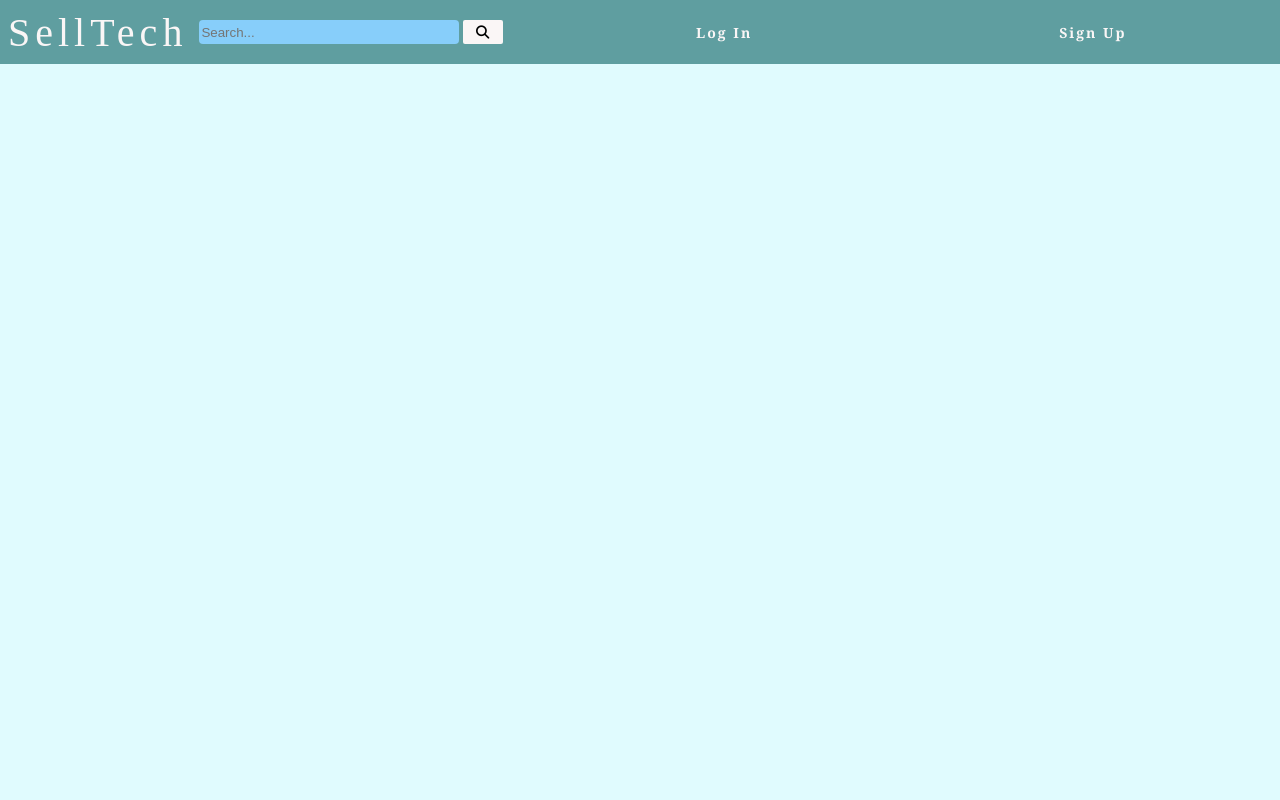
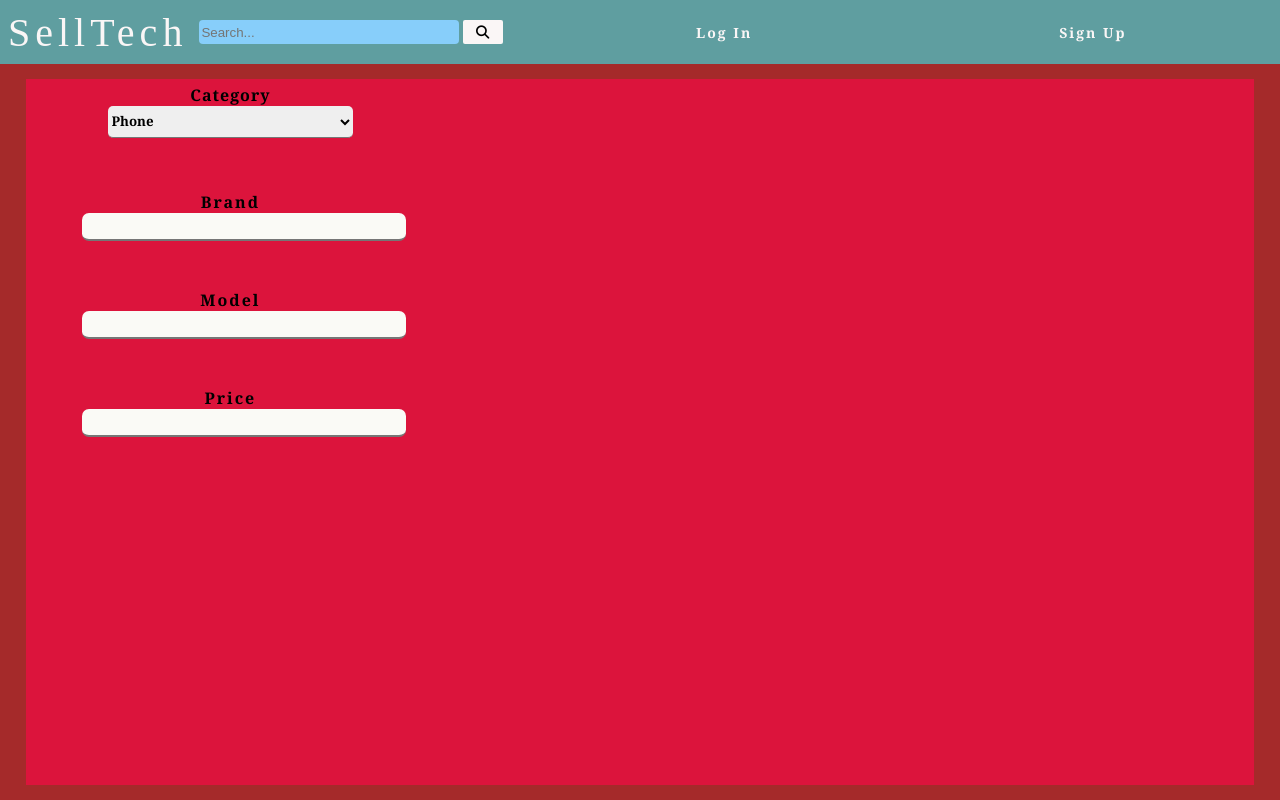
Before and after one commit to AndrHary/sell-tech, a React (Create React App) app: page /items/create-item in a window 1280 px wide. Built offline with nearby package versions, Linux system fonts and the light colour scheme; the HTML template or start-up script is replaced by a standard one; a web font is replaced by a local one.

Commit message:
Added create item page

```diff
--- a/src/App.js
+++ b/src/App.js
@@ -31,9 +31,10 @@ function App(){
         <Route path="/" exact component={WelcomeComponent}></Route>
         <Route path="/users/login" component={() => <LoginForm onLogin={onLogin}/>}></Route>
         <Route path="/users/register" component={() => <RegisterComponent onRegister={onLogin} />}></Route>
-        <Route path="/items/offers" component={() => <AllItems />}></Route>
+        <Route path="/items/newest-items" component={() => <AllItems />}></Route>
         <Route path="/items/create-item" component={() => <CreateItem />}></Route>
         <Route path="/users/my-profile/:username" component={() => <MyProfileComponent user={userLog.user} />}></Route>
+        <Route path="/items/create-item" component={() => <CreateItem />}></Route>
       </main>
     </div>
   );
--- a/src/components/CreateItem/CreateItem.js
+++ b/src/components/CreateItem/CreateItem.js
@@ -1,6 +1,21 @@
+import InputComponent from '../RegisterComponent/InputComponent'
+import SelectInputComponent from './SelectInputComponent'
+import './create-item-style.css'
 function CreateItem()  {
     return (
-        <h1>I am Here</h1>
+        <section id="create-item">
+           <div className="create-container">
+               <div className="create-one-side">
+                   <SelectInputComponent name="category" text="Category" options={['Phone', 'Computer', 'Accessory', 'Parts', 'Service']}/>
+                   <InputComponent  name="brand" type="text" text="Brand"/>
+                   <InputComponent name="model" type="model" text="Model"/>
+                   <InputComponent name="price" type="number" text="Price"/>
+
+               </div>
+               <div className="create-one-side"></div>
+               <div className="create-one-side"></div>
+           </div>
+        </section>
     )
 }
 export default CreateItem
--- /dev/null
+++ b/src/components/CreateItem/SelectInputComponent.js
@@ -0,0 +1,11 @@
+function SelectInputComponent({name, options, text}) {
+    return (
+        <div className="select-container">
+            <label htmlFor={name}>{text}</label>
+            <select name={name} className="select-menu">
+                {options.map(x => <option value={x}>{x}</option>)}
+            </select>
+        </div>
+    )
+}
+export default SelectInputComponent
--- /dev/null
+++ b/src/components/CreateItem/create-item-style.css
@@ -0,0 +1,43 @@
+#create-item {
+    position: absolute;
+    width: 100%;
+    top: 4rem;
+    background-color: brown;
+    height: calc(100% - 4rem);
+    display: flex;
+    align-items: center;
+    justify-content: center;
+}
+.create-container {
+    width: 96%;
+    height: 96%;
+    background-color: cornflowerblue;
+    display: flex;
+}
+.create-one-side {
+    height: 100%;
+    width: calc(100% / 3);
+}
+.create-container:first-child {
+    background-color: crimson;
+}
+.select-container{
+    display: flex;
+    flex-direction: column;
+    align-items: center;
+    justify-content: center;
+    font-size: 16px;
+    font-family: 'Noto Serif', serif;
+    width: 100%;
+    height: 4rem;
+    letter-spacing: 1px;
+}
+.select-container select {
+    width: 60%;
+    height: 2rem;
+    font-family: 'Noto Serif', serif;
+    border-top: none;
+    border-right: none;
+    border-left: none;
+    border-radius: 5px;
+}
--- a/src/components/Header/UserHeaderComponent.js
+++ b/src/components/Header/UserHeaderComponent.js
@@ -6,10 +6,10 @@ let UserHeaderComponent = ({username}) => {
                 <NavLink activeStyle={{ color: "#5f9ea0", backgroundColor: "#FAF6F6" }} to="/items/create-item">Sell</NavLink>
             </li>
             <li>
-                <NavLink activeStyle={{ color: "#5f9ea0", backgroundColor: "#FAF6F6" }} to="/users/my-profile/:username">{username}</NavLink>
+                <NavLink activeStyle={{ color: "#5f9ea0", backgroundColor: "#FAF6F6" }} to={`/users/my-profile/${username}`}>{username}</NavLink>
             </li>
             <li>
-                <NavLink activeStyle={{ color: "#5f9ea0", backgroundColor: "#FAF6F6" }} to="/items/offers">Offers</NavLink>
+                <NavLink activeStyle={{ color: "#5f9ea0", backgroundColor: "#FAF6F6" }} to="/items/newest-items">Offers</NavLink>
             </li>
             <li>
                 <NavLink activeStyle={{ color: "#5f9ea0", backgroundColor: "#FAF6F6" }} to="/users/items/:username/favorite"><i className="fas fa-heart"></i></NavLink>
--- a/src/components/RegisterComponent/InputComponent.js
+++ b/src/components/RegisterComponent/InputComponent.js
@@ -1,9 +1,9 @@
-function InputComponent({name, text, type}) {
+function InputComponent({name, text, type, placeHolder}) {
     return (
         <p className="field-register">
             <label htmlFor={name}>{text}</label>
             <span className="input-register">
-                <input type={type} name={name} id={name} />
+                <input type={type} name={name} id={name} placeholder={placeHolder}/>
             </span>
         </p>
     )
--- a/src/components/RegisterComponent/RegisterComponent.js
+++ b/src/components/RegisterComponent/RegisterComponent.js
@@ -60,13 +60,13 @@ function RegisterComponent({ onRegister }) {
                 <fieldset>
                     <h2>Sign Up</h2>
                     <div className="input-wraper">
-                        <div className="left-side">
-                            <InputComponent name="username" text="Username" type="text" />
-                            <InputComponent name="email" text="Email" type="text" />
+                        <div className="register-one-side">
+                            <InputComponent name="username" text="Username" type="text" placeHolder="ex. Jonny56"/>
+                            <InputComponent name="email" text="Email" type="text" placeHolder="ex. Jonny56@gmail.com"/>
                             <InputComponent name="password" text="Password" type="password" />
                             <InputComponent name="repeat-password" text="Repeat Password" type="password" />
                         </div>
-                        <div className="right-side">
+                        <div className="register-one-side">
                             <p className="field-register profile-picture-container">
                                 <div className="picture-container">
                                     {shownImage && <img src={shownImage} className="selected-photo" alt="Selected" />}
@@ -80,6 +80,12 @@ function RegisterComponent({ onRegister }) {
                             </p>
                             <InputComponent name="phone-number" text="Phone Number" type="number" />
                         </div>
+                        <div className="register-one-side">
+                            <InputComponent name="country" text="Coutry" type="text" placeHolder="ex. Bulgaria"/>
+                            <InputComponent name="town" text="City/Town" type="text" placeHolder="ex. Sofia"/>
+                            <InputComponent name="post-code" text="Post Code" type="number" placeHolder="ex. 1000"/>
+                            <InputComponent name="more-info" text="Additional Information" type="text" placeHolder="ex. st. Mir 4, 4th floor, ap. 3"/>
+                        </div>
                     </div>
                     <input className="button-submit-login" type="submit" value="Sign Up" />
                     <div className="login-redirect">
--- a/src/components/RegisterComponent/register-style.css
+++ b/src/components/RegisterComponent/register-style.css
@@ -31,12 +31,22 @@ body{
 }
 .field-register {
     display: flex;
-    justify-content: flex-end;
+    flex-direction: column;
+    justify-content: center;
+    align-items: center;
     margin-top: 3rem;
     font-family: 'Noto Serif', serif;
     font-size: 16px;
     letter-spacing: 2px;
 
+}
+.register-one-side{
+    height:100%;
+    width: calc(100% / 3);
+    display: flex;
+    flex-direction: column;
+    align-items: center;
+    justify-content: center;
 }
 .login-redirect{
     height: 3rem;
```
